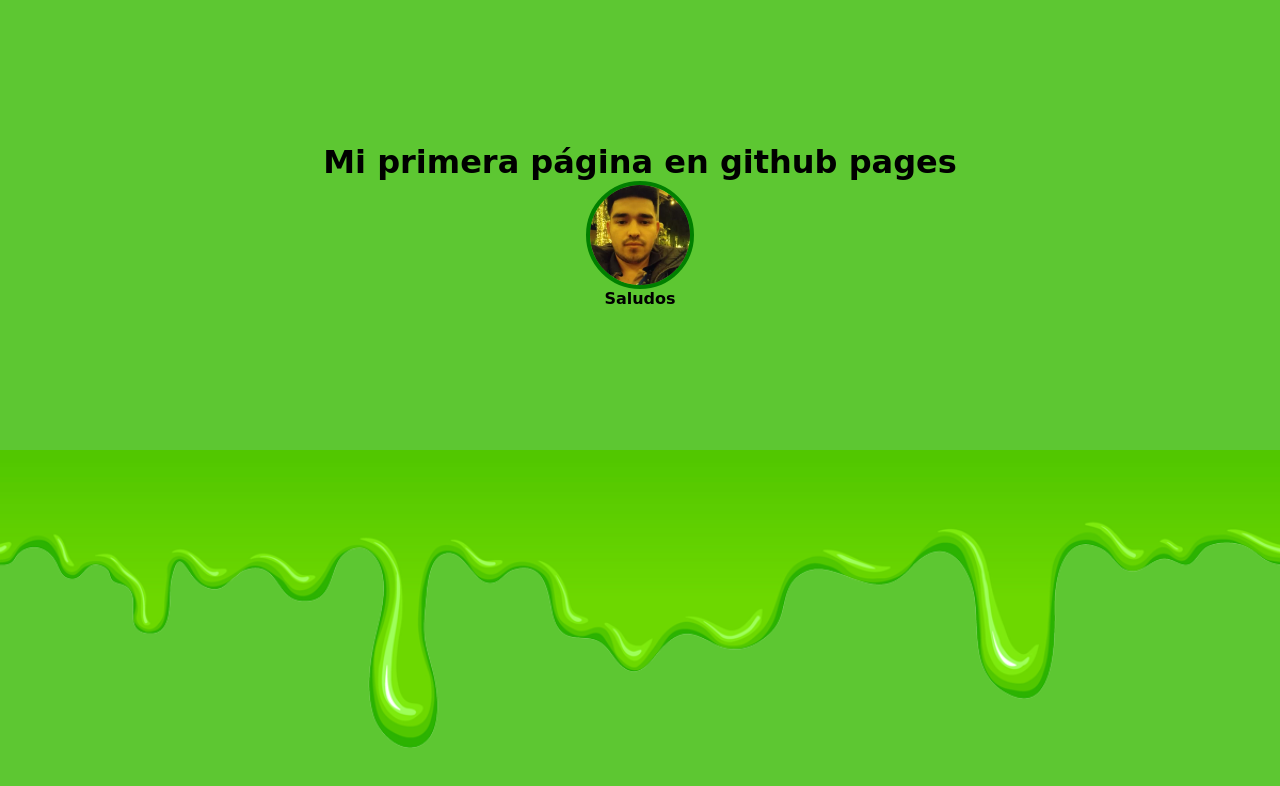
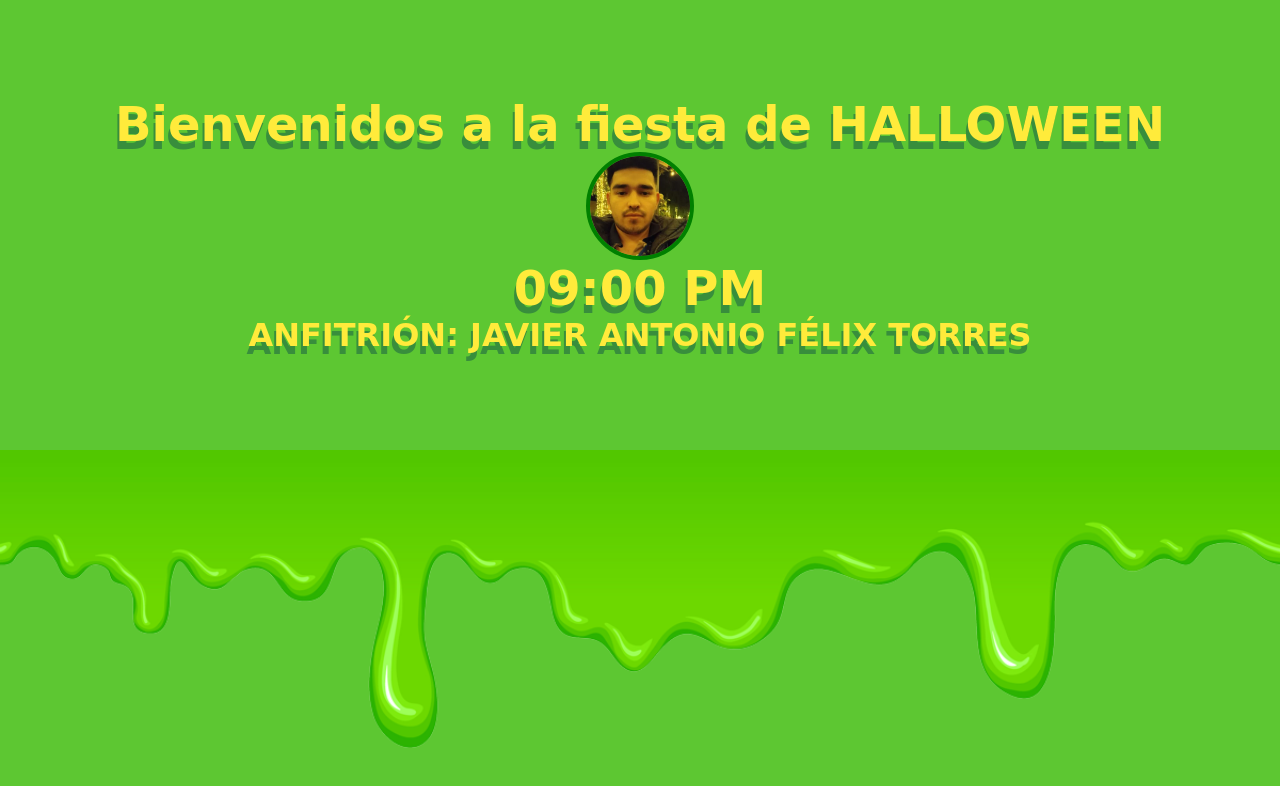
Before and after one commit to jaft2022/jaft2022, a plain HTML site: page index.html in a window 1280 px wide. Drawn offline with Linux system fonts and the light colour scheme; a web font is replaced by a local one.

Commit message:
Se agregaron estilos

```diff
--- a/assets/css/index.css
+++ b/assets/css/index.css
@@ -27,6 +27,14 @@ header{
     z-index: 20;
     text-align: center;
 }
+header h1, h4{
+    color: #ffeb3b;
+    font-size: 3em;
+    text-shadow: -2px 8px 0px #388e3c;
+}
+header > h4{
+    font-size: 2em;
+}
 .container__slime{
     background:url('../img/slime_green.png');
     background-repeat: no-repeat;
--- a/assets/js/index.js
+++ b/assets/js/index.js
@@ -11,4 +11,7 @@
             clearInterval(interval)
         }
     }, 10)
+
+
+
 })()
--- a/index.html
+++ b/index.html
@@ -5,16 +5,18 @@
   <meta http-equiv="X-UA-Compatible" content="IE=edge">
   <meta name="viewport" content="width=device-width, initial-scale=1.0">
   <link rel="stylesheet" href="assets/css/index.css">
-  <title>Document</title>
+  <title>FIESTA DE HALLOWEEN</title>
 </head>
 <body>
   <header id="header">
     <div class="title">
-     <h1> Mi primera página en github pages</h1>
+     <h1> Bienvenidos  a la fiesta de HALLOWEEN</h1>
     <img class="image__profile" src="./assets/img/profile.webp" alt="mi_perfil">
 
     </div>
-    <h4>Saludos</h4>
+
+    <h1>09:00 PM</h1>
+    <h4>ANFITRIÓN: JAVIER ANTONIO FÉLIX TORRES</h4>
   </header>
   <div class="container__slime">
   </div>
```
